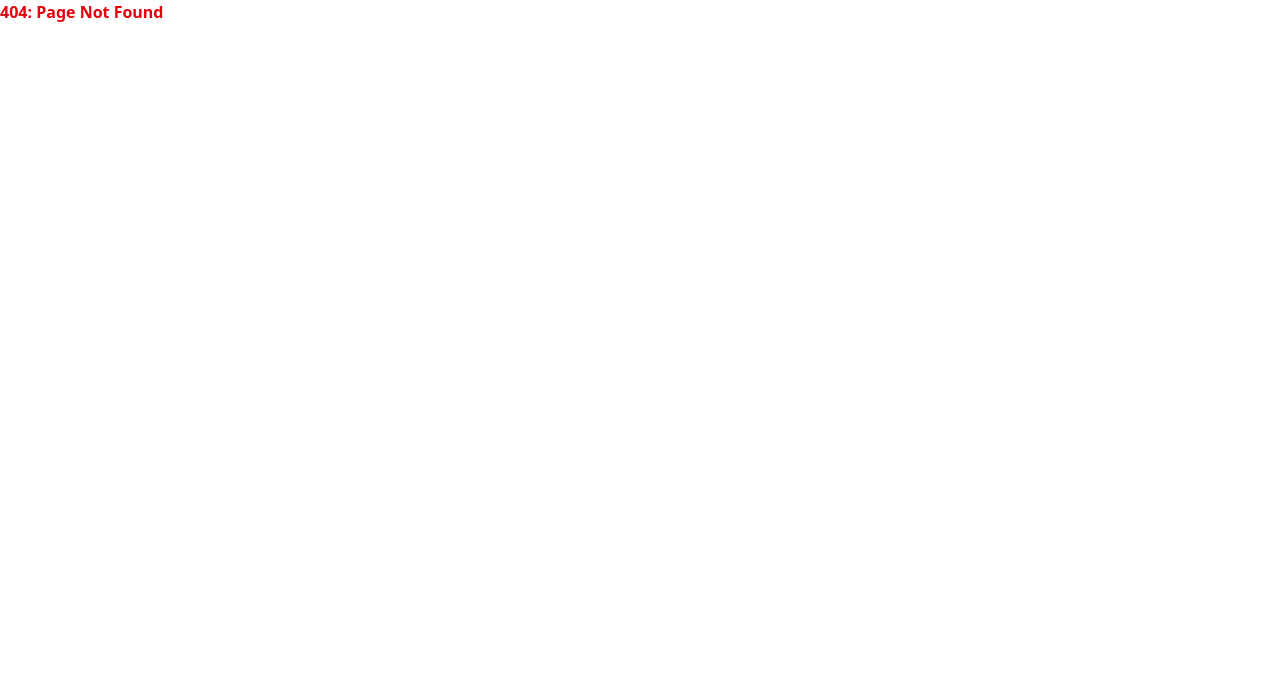
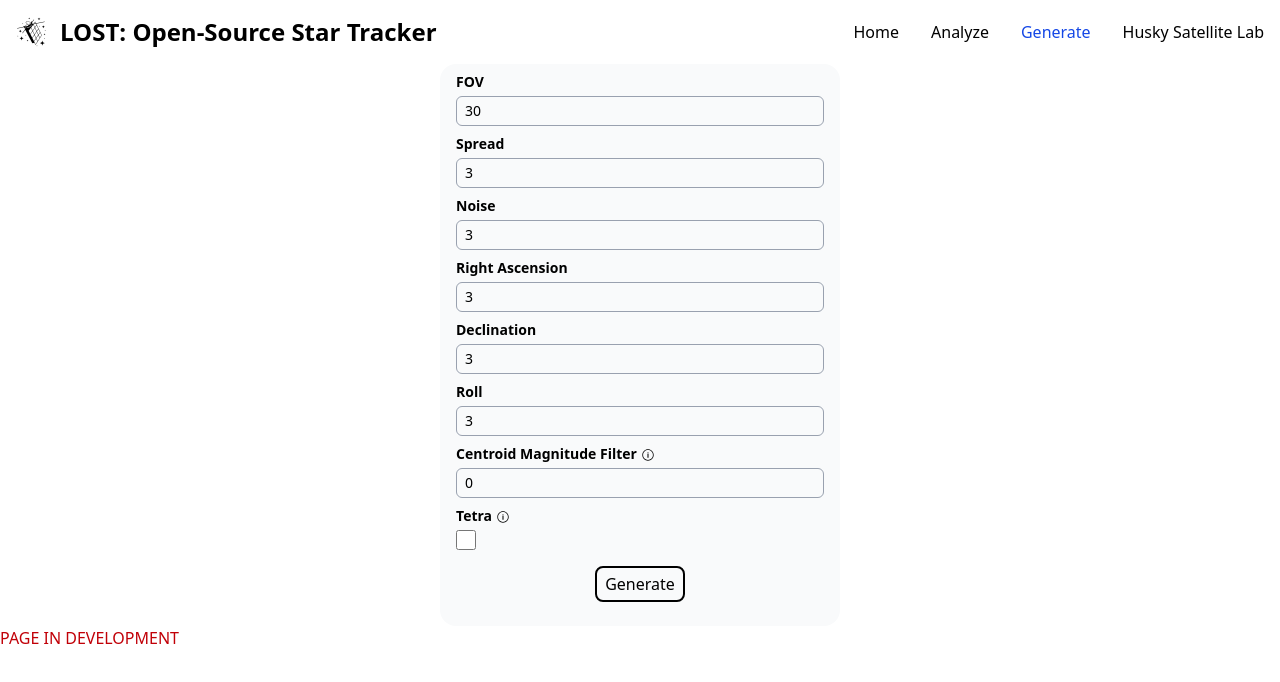
Before and after one commit to UWCubeSat/lost-website, a React (Vite) app: page /generate in a window 1280 px wide. Before the commit this address had no page. Shown: the top 682 px of the page. Built offline with nearby package versions, Linux system fonts and the light colour scheme.

Commit message:
Fixed submit button

```diff
--- a/src/components/Navbar.tsx
+++ b/src/components/Navbar.tsx
@@ -9,6 +9,7 @@
     path: '/analyze',
     newTab: false,
   },
+  { title: 'Generate', path: '/generate', newTab: false },
   {
     title: 'Husky Satellite Lab',
     path: 'https://huskysat.aa.washington.edu/',
@@ -16,7 +17,7 @@
   },
 ]
 
-export function Navbar(props: { activePath: '/' | '/analyze' }) {
+export function Navbar(props: { activePath: '/' | '/analyze' | '/generate' }) {
   return (
     <div>
       <nav className="bg-white border-gray-200">
--- /dev/null
+++ b/src/pages/Generate/generate.tsx
@@ -0,0 +1,135 @@
+import { Navbar } from '@/components/Navbar'
+import React, { memo, Suspense, useEffect, useState } from 'react'
+import { IoIosInformationCircleOutline } from 'react-icons/io'
+
+interface Props {}
+
+export const Generate: React.FC<Props> = memo(() => {
+  return (
+    <div>
+      <Navbar activePath="/generate" />
+      <div className="flex justify-center">
+        <div className="w-[400px] bg-gray-50 px-4 rounded-2xl py-2">
+          <div className="flex gap-1 flex-col">
+            <span className="text-sm font-bold">FOV</span>
+            <input
+              type="number"
+              className="border border-gray-400 rounded-md px-2 py-1 text-sm"
+              min={1}
+              max={100}
+              placeholder="Pixel Size (µm)"
+              value={30}
+              defaultValue={30}
+            />
+          </div>
+          <div className="flex gap-1 flex-col mt-2">
+            <span className="text-sm font-bold">Spread</span>
+            <input
+              type="number"
+              className="border border-gray-400 rounded-md px-2 py-1 text-sm"
+              min={1}
+              max={600}
+              placeholder="Focal Length (mm)"
+              value={3}
+              defaultValue={35}
+            />
+          </div>
+          <div className="flex gap-1 flex-col mt-2">
+            <span className="text-sm font-bold">Noise</span>
+            <input
+              type="number"
+              className="border border-gray-400 rounded-md px-2 py-1 text-sm"
+              min={1}
+              max={600}
+              placeholder="Focal Length (mm)"
+              value={3}
+              defaultValue={35}
+            />
+          </div>
+          <div className="flex gap-1 flex-col mt-2">
+            <span className="text-sm font-bold">Right Ascension</span>
+            <input
+              type="number"
+              className="border border-gray-400 rounded-md px-2 py-1 text-sm"
+              min={1}
+              max={600}
+              placeholder="Focal Length (mm)"
+              value={3}
+              defaultValue={35}
+            />
+          </div>
+          <div className="flex gap-1 flex-col mt-2">
+            <span className="text-sm font-bold">Declination</span>
+            <input
+              type="number"
+              className="border border-gray-400 rounded-md px-2 py-1 text-sm"
+              min={1}
+              max={600}
+              placeholder="Focal Length (mm)"
+              value={3}
+              defaultValue={35}
+            />
+          </div>
+          <div className="flex gap-1 flex-col mt-2">
+            <span className="text-sm font-bold">Roll</span>
+            <input
+              type="number"
+              className="border border-gray-400 rounded-md px-2 py-1 text-sm"
+              min={1}
+              max={600}
+              placeholder="Focal Length (mm)"
+              value={3}
+              defaultValue={35}
+            />
+          </div>
+          <div className="flex gap-1 flex-col mt-2">
+            <span className="text-sm font-bold flex items-center gap-1">
+              Centroid Magnitude Filter{' '}
+              <div>
+                <IoIosInformationCircleOutline className="mt-[1.5px] peer" />
+                <div className="absolute font-normal px-2 py-1 bg-white rounded-md border border-gray-400 max-w-[30%] translate-x-1 translate-y-1 hidden peer-hover:block">
+                  The centroid magnitude filter may also need to be adjusted,
+                  depending on the resolution and noisiness of your images. If
+                  the output file has many centrorids (red boxes) where there
+                  are no visible stars, then the filter should be increased. If
+                  there are many stars without centroids, the filter should be
+                  decreased.
+                </div>
+              </div>
+            </span>
+            <input
+              type="number"
+              className="border border-gray-400 rounded-md px-2 py-1 text-sm"
+              min={1}
+              max={10}
+              placeholder="Centroid Magnitude Filter"
+              value={0}
+              defaultValue={5}
+            />
+          </div>
+          <div className="flex gap-1 flex-col mt-2">
+            <span className="text-sm font-bold flex items-center gap-1">
+              Tetra{' '}
+              <div>
+                <IoIosInformationCircleOutline className="mt-[1.5px] peer" />
+                <div className="absolute font-normal px-2 py-1 bg-white rounded-md border border-gray-400 max-w-[30%] translate-x-1 translate-y-1 hidden peer-hover:block">
+                  Just another algorithm for detecting stars.
+                </div>
+              </div>
+            </span>
+            <input type="checkbox" className="self-start w-5 h-5" />
+          </div>
+          <div className="flex justify-center p-4">
+            <button
+              type="submit"
+              className="cursor-pointer border-solid py-1 px-2 border-2 rounded-lg hover:bg-black hover:text-white"
+            >
+              Generate
+            </button>
+          </div>
+        </div>
+      </div>
+      <div className="text-red-700">PAGE IN DEVELOPMENT</div>
+    </div>
+  )
+})
```
Also changed, not shown: src/pages/Analyze/analyze.tsx (+89 -6 lines), src/router.tsx (+5 -9 lines).
